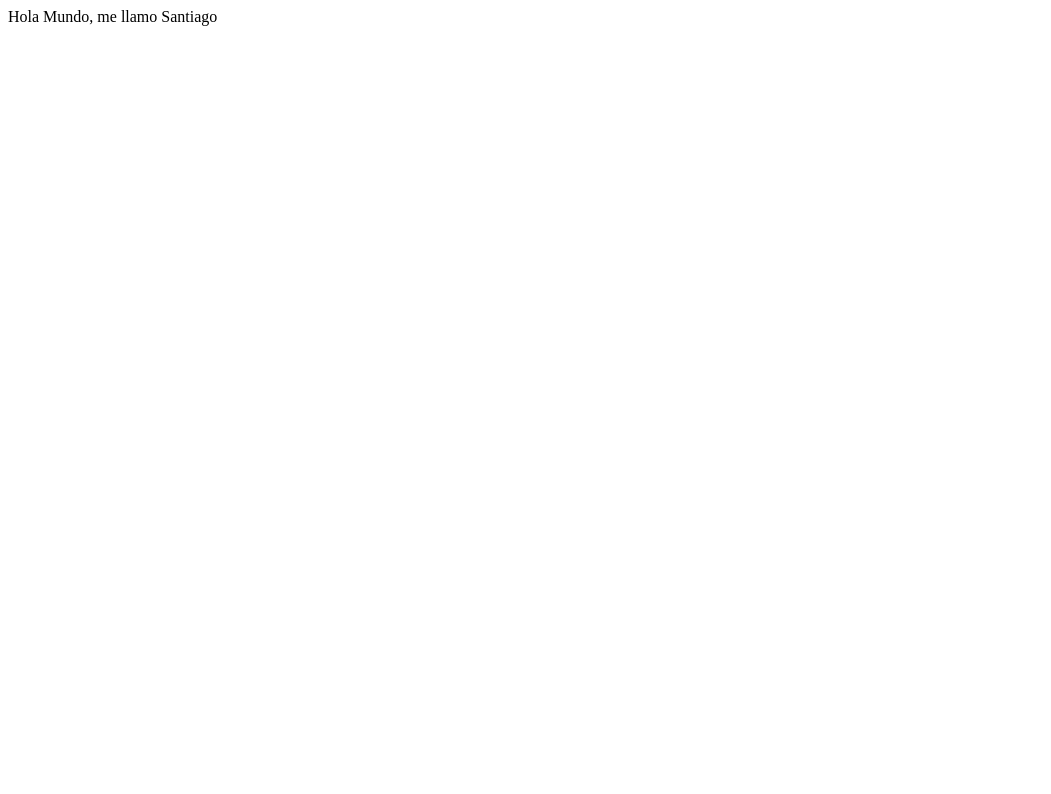
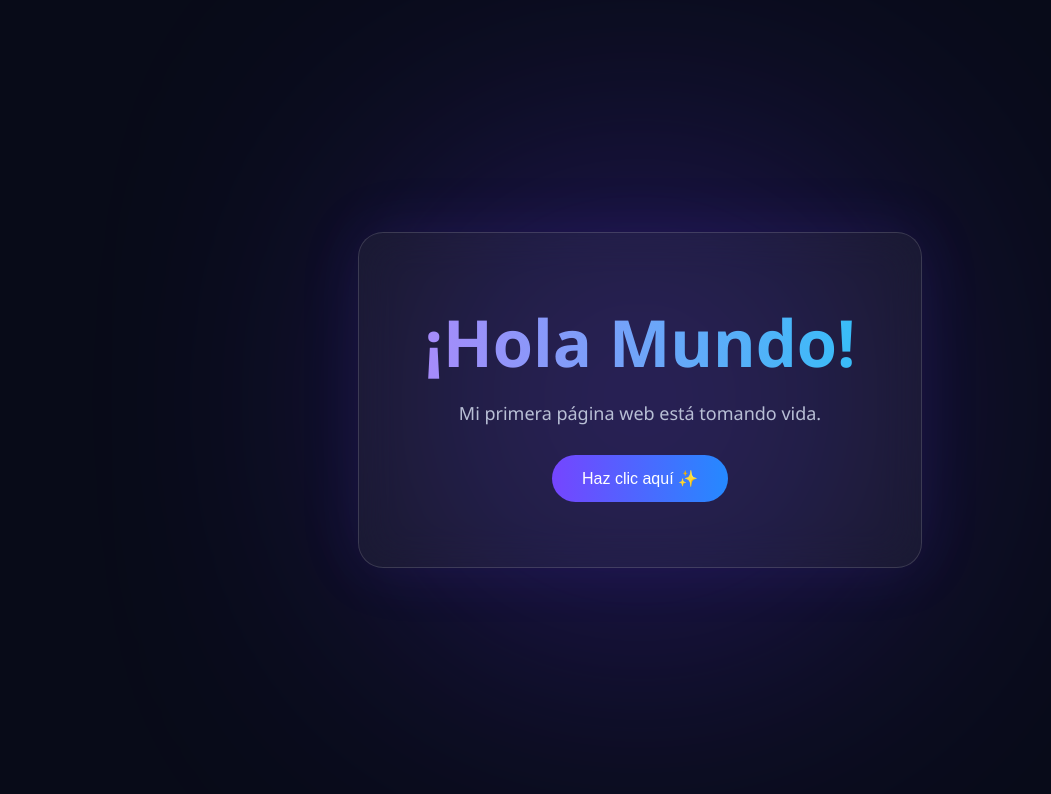
Before and after one commit to santiagomamrtinezl09/hola-mundo, a plain HTML site: page index.html in a window 1280 px wide. Shown: the whole page, without its empty margins (0-1051 px from the left). Drawn offline with Linux system fonts and the light colour scheme.

Commit message:
Rediseño del holamundo

```diff
--- a/index.html
+++ b/index.html
@@ -1,11 +1,115 @@
+
 <!DOCTYPE html>
-<html lang="en">
+<html lang="es">
 <head>
     <meta charset="UTF-8">
     <meta name="viewport" content="width=device-width, initial-scale=1.0">
-    <title>Document</title>
+    <title>Hola Mundo</title>
+
+    <style>
+        * {
+            margin: 0;
+            padding: 0;
+            box-sizing: border-box;
+        }
+
+        body {
+            height: 100vh;
+            display: flex;
+            justify-content: center;
+            align-items: center;
+            font-family: 'Segoe UI', sans-serif;
+            background: #080b18;
+            color: white;
+            overflow: hidden;
+        }
+
+        .fondo {
+            position: absolute;
+            width: 400px;
+            height: 400px;
+            background: #693cff;
+            filter: blur(150px);
+            opacity: 0.5;
+            border-radius: 50%;
+        }
+
+        .contenedor {
+            position: relative;
+            text-align: center;
+            padding: 65px;
+            border: 1px solid #ffffff25;
+            border-radius: 25px;
+            background: #ffffff0c;
+            backdrop-filter: blur(20px);
+            box-shadow: 0 0 60px #693cff20;
+            animation: aparecer 1.2s ease;
+        }
+
+        h1 {
+            font-size: 65px;
+            margin-bottom: 15px;
+            background: linear-gradient(90deg, #a78bfa, #38bdf8);
+            background-clip: text;
+            -webkit-background-clip: text;
+            color: transparent;
+        }
+
+        p {
+            color: #b8bfd5;
+            font-size: 18px;
+            margin-bottom: 30px;
+        }
+
+        button {
+            padding: 14px 30px;
+            border: none;
+            border-radius: 30px;
+            background: linear-gradient(90deg, #7545ff, #2589ff);
+            color: white;
+            font-size: 16px;
+            cursor: pointer;
+            transition: 0.3s;
+        }
+
+        button:hover {
+            transform: scale(1.08);
+            box-shadow: 0 0 25px #7545ff;
+        }
+
+        @keyframes aparecer {
+            from {
+                opacity: 0;
+                transform: translateY(30px);
+            }
+            to {
+                opacity: 1;
+                transform: translateY(0);
+            }
+        }
+
+    </style>
 </head>
+
 <body>
-    Hola Mundo, me llamo Santiago
+
+    <div class="fondo"></div>
+
+    <div class="contenedor">
+        <h1>¡Hola Mundo!</h1>
+
+        <p>Mi primera página web está tomando vida.</p>
+
+        <button onclick="saludar()">
+            Haz clic aquí ✨
+        </button>
+    </div>
+
+    <script>
+        function saludar() {
+            alert("¡Hola! Bienvenido a mi primera página web 🚀");
+        }
+    </script>
+
 </body>
 </html>
```
